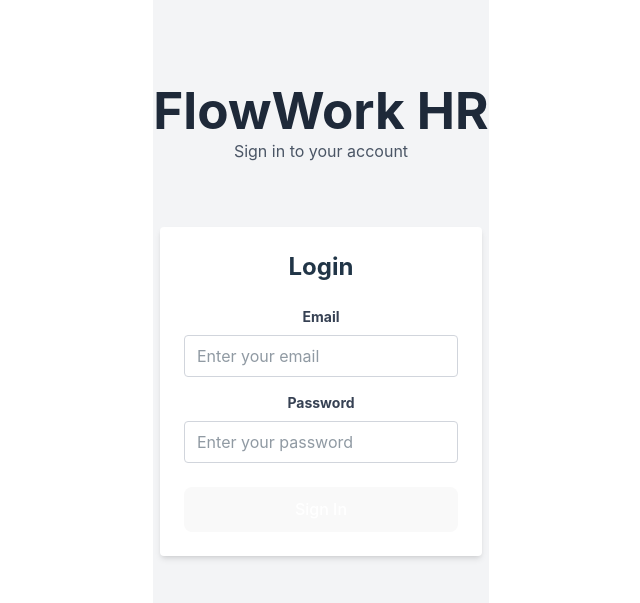
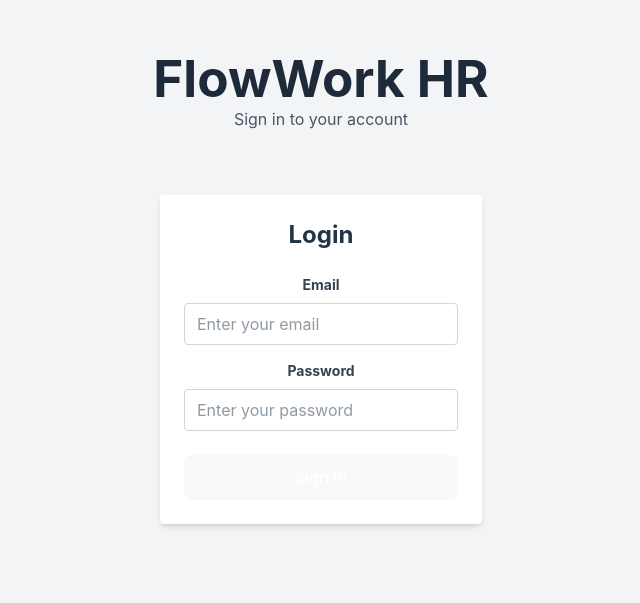
Before and after one commit to gurdip-bath/flowwork, a React (Vite) app in the folder frontend/: page / in a window 1280 px wide. Shown: the part 113-716 px from the top of the page, without its empty margins (319-959 px from the left). Built offline with nearby package versions, Linux system fonts and the light colour scheme.

Commit message:
style(css): adjust root element styling for full-width layout

```diff
--- a/frontend/src/App.css
+++ b/frontend/src/App.css
@@ -1,38 +1,9 @@
 @import "tailwindcss";
 
 #root {
-  max-width: 1280px;
-  margin: 0 auto;
-  padding: 2rem;
+  width: 100%;
+  min-height: 100vh;
+  padding: 0;
+  margin: 0;
   text-align: center;
 }
-
-.logo:hover {
-  filter: drop-shadow(0 0 2em #646cffaa);
-}
-.logo.react:hover {
-  filter: drop-shadow(0 0 2em #61dafbaa);
-}
-
-@keyframes logo-spin {
-  from {
-    transform: rotate(0deg);
-  }
-  to {
-    transform: rotate(360deg);
-  }
-}
-
-@media (prefers-reduced-motion: no-preference) {
-  a:nth-of-type(2) .logo {
-    animation: logo-spin infinite 20s linear;
-  }
-}
-
-.card {
-  padding: 2em;
-}
-
-.read-the-docs {
-  color: #888;
-}
--- a/frontend/src/components/LoginForm.tsx
+++ b/frontend/src/components/LoginForm.tsx
@@ -3,7 +3,7 @@
 interface LoginFormProps {
   onSubmit: (email: string, password: string) => void;
 }
-
+// Focused only on form functionality
 const LoginForm: React.FC<LoginFormProps> = ({ onSubmit }) => {
   const [email, setEmail] = useState('');
   const [password, setPassword] = useState('');
--- a/frontend/src/pages/Login.tsx
+++ b/frontend/src/pages/Login.tsx
@@ -1,5 +1,7 @@
 import React from 'react';
 import LoginForm from '../components/LoginForm';
+
+// Manages the page context and layout
 
 const LoginPage: React.FC = () => {
   const handleLogin = (email: string, password: string) => {
```
